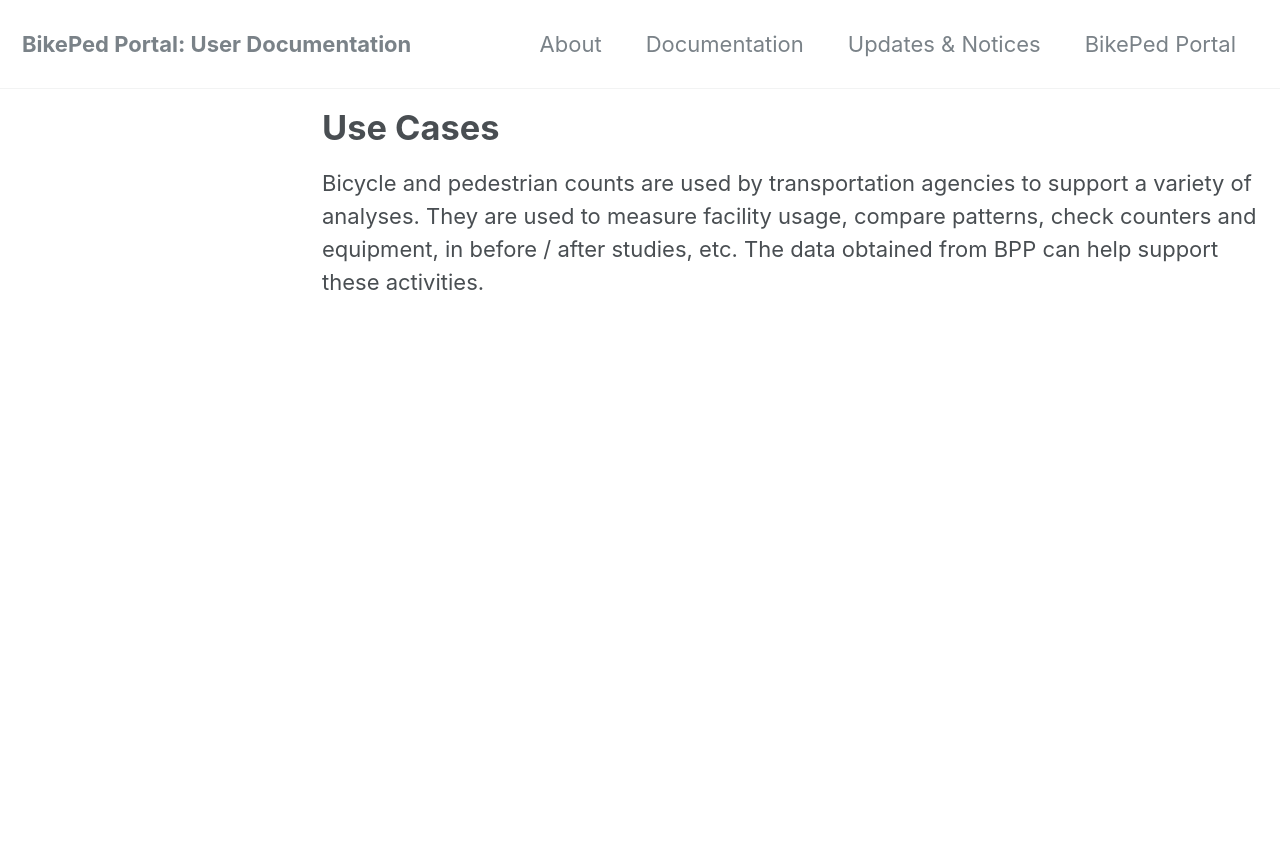
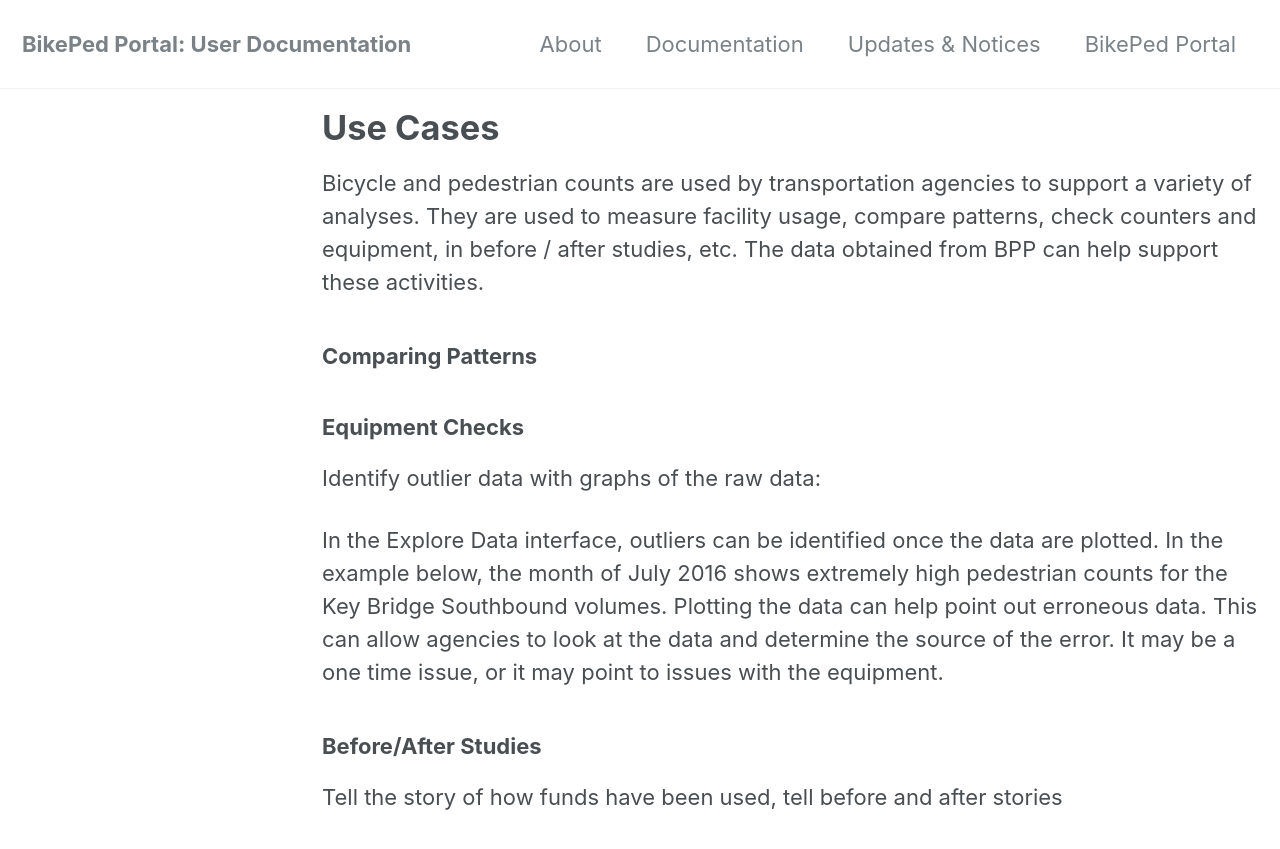
Before and after one commit to PSUTrec/documentation, a Jekyll site: the page built from _pages/usecases.md, in a window 1280 px wide and 900 px high. Shown: the top 849 px of the window. Built offline with Jekyll 4.4.1, drawn with Linux system fonts in a browser that asks for light colours; nearby versions of some CDN libraries.

Commit message:
Update usecases.md

```diff
--- a/_pages/usecases.md
+++ b/_pages/usecases.md
@@ -9,3 +9,16 @@ sidebar:
   nav: "usecases"
 ---
 Bicycle and pedestrian counts are used by transportation agencies to support a variety of analyses. They are used to measure facility usage, compare patterns, check counters and equipment, in before / after studies, etc. The data obtained from BPP can help support these activities.
+
+### Comparing Patterns
+
+
+### Equipment Checks
+
+Identify outlier data with graphs of the raw data:
+
+In the Explore Data interface, outliers can be identified once the data are plotted. In the example below, the month of July 2016 shows extremely high pedestrian counts for the Key Bridge Southbound volumes. Plotting the data can help point out erroneous data. This can allow agencies to look at the data and determine the source of the error. It may be a one time issue, or it may point to issues with the equipment.
+
+### Before/After Studies
+
+Tell the story of how funds have been used, tell before and after stories
```
